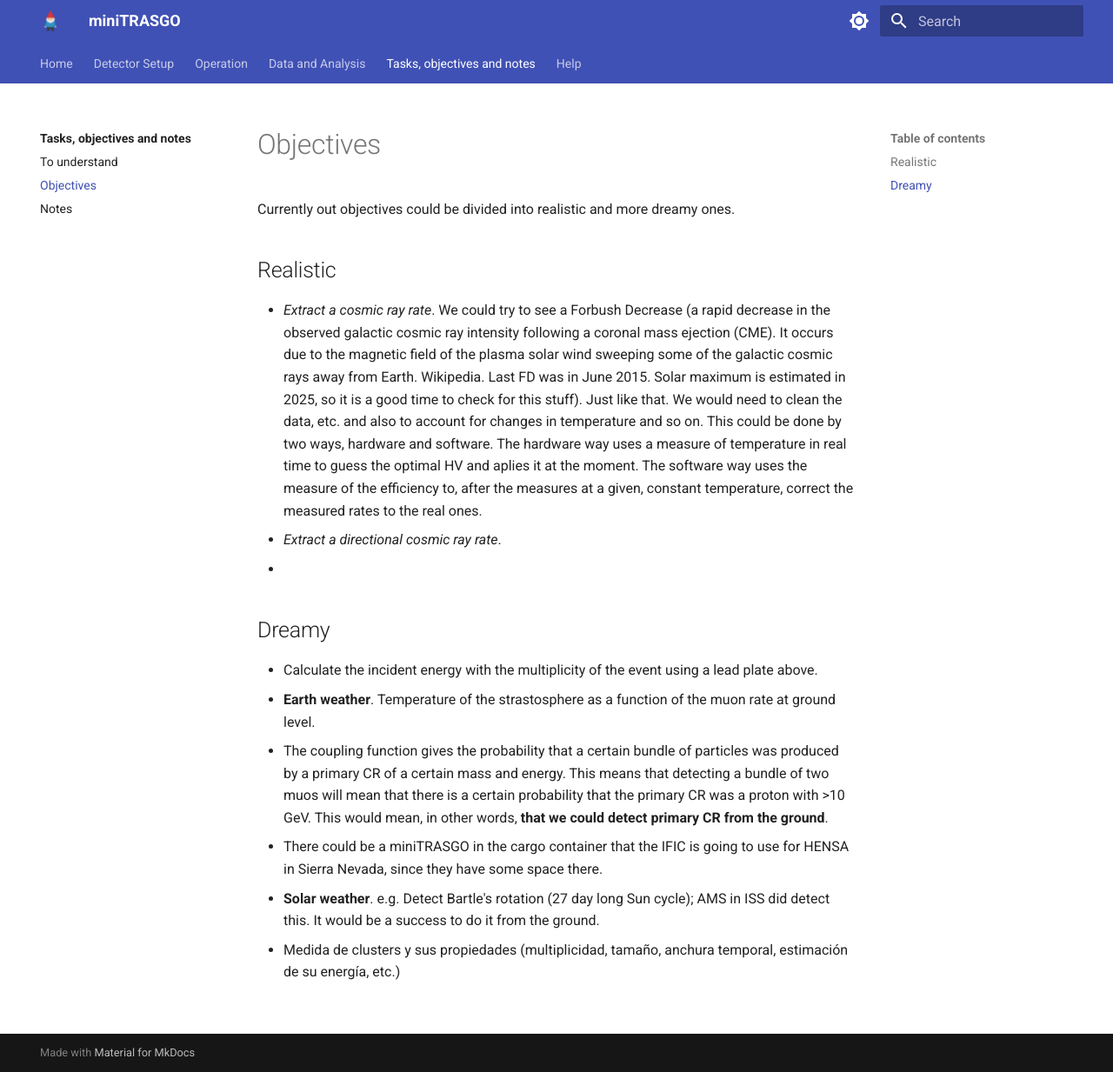
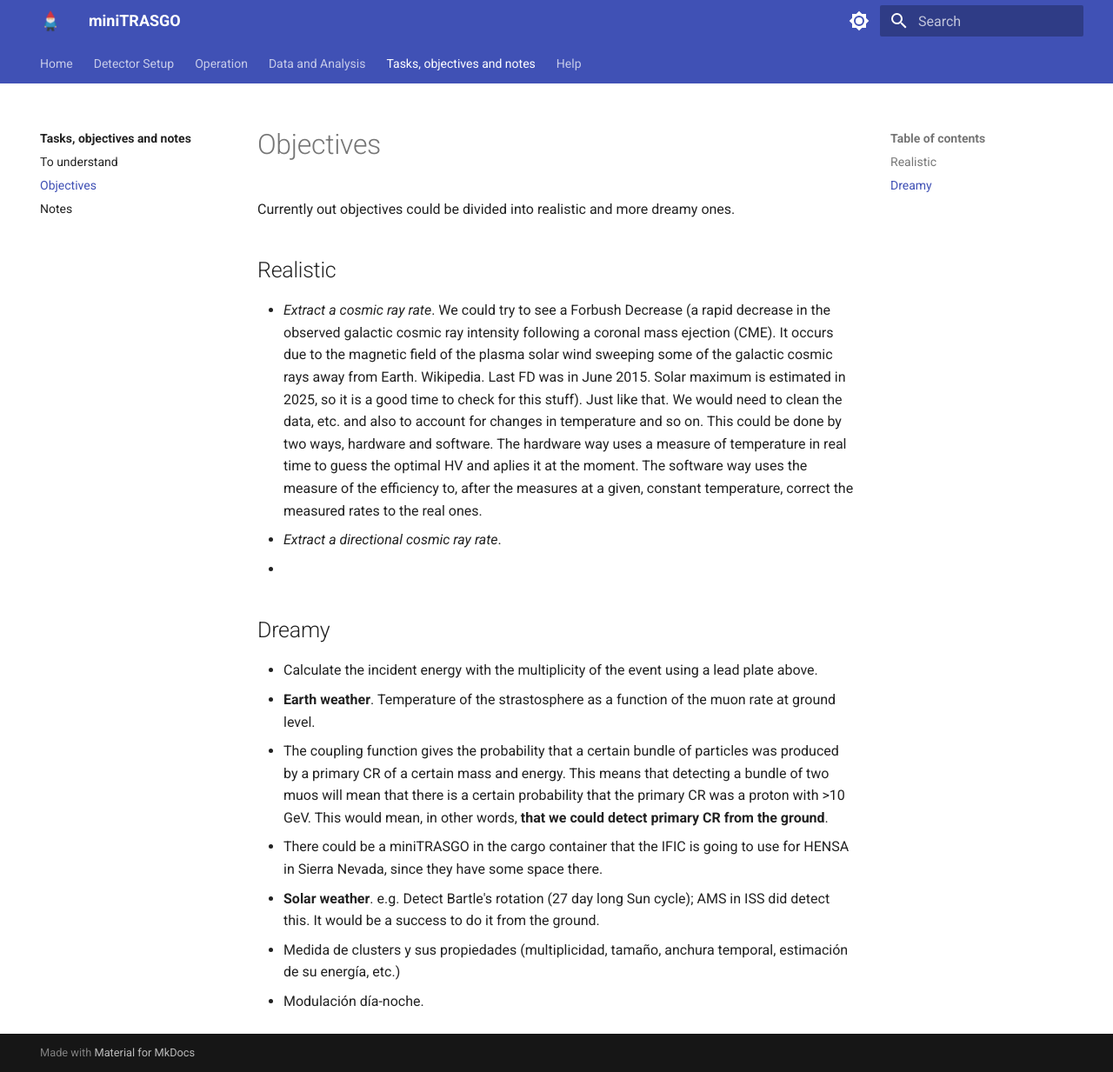
Before and after one commit to cayesoneira/miniTRASGO-documentation, an MkDocs documentation site: the page built from docs/tasks/objectives.md, in a window 1280 px wide and 1233 px high. Shown: the whole window at 87% size. Built offline with MkDocs 1.6.1 and Material for MkDocs 9.7.7, drawn with Linux system fonts in a browser that asks for light colours.

Commit message:
Actualizar objectives.md

```diff
--- a/docs/tasks/objectives.md
+++ b/docs/tasks/objectives.md
@@ -16,3 +16,4 @@
 - There could be a miniTRASGO in the cargo container that the IFIC is going to use for HENSA in Sierra Nevada, since they have some space there.
 - **Solar weather**. e.g. Detect Bartle's rotation (27 day long Sun cycle); AMS in ISS did detect this. It would be a success to do it from the ground.
 - Medida de clusters y sus propiedades (multiplicidad, tamaño, anchura temporal, estimación de su energía, etc.)
+- Modulación día-noche.
```
